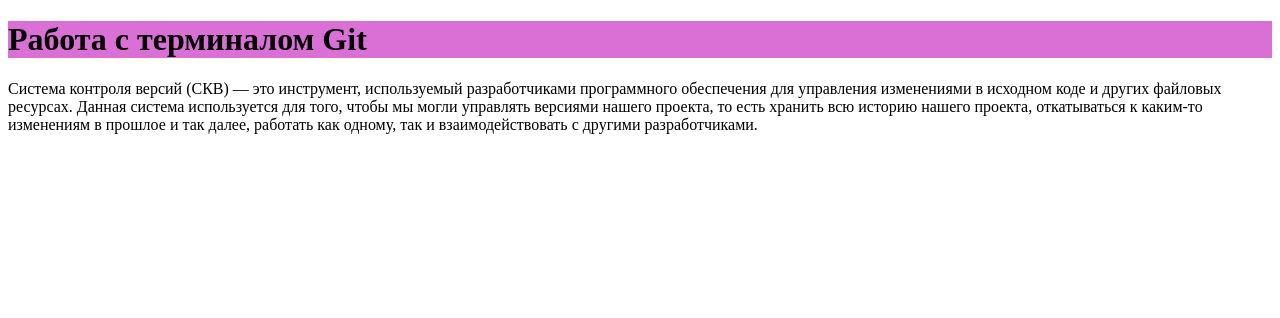
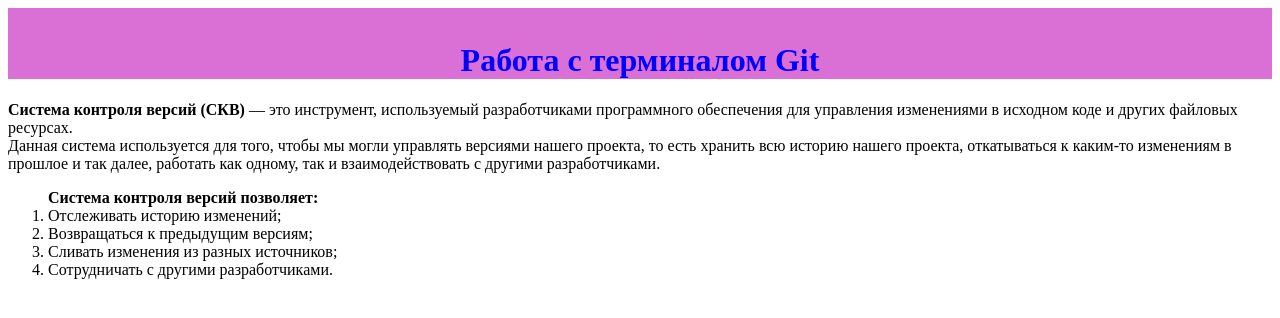
Before and after one commit to Sokol-24/Module-6-git, a plain HTML site: page index.html in a window 1280 px wide. Drawn offline with Linux system fonts and the light colour scheme.

Commit message:
Добавление текста и стилей

```diff
--- a/css/style.css
+++ b/css/style.css
@@ -1,4 +1,10 @@
 /* Здесь будут все стили проекта */
 header {
     background-color: orchid;
+    padding-top: 1%;
 }
+
+h1 {
+    color: blue;
+    text-align: center;
+}
--- a/index.html
+++ b/index.html
@@ -1,18 +1,33 @@
 <!DOCTYPE html>
 <html lang="en">
+
 <head>
     <meta charset="UTF-8">
     <meta name="viewport" content="width=device-width, initial-scale=1.0">
     <link rel="stylesheet" href="./css/style.css">
     <title>Document</title>
 </head>
+
 <body>
     <header>
         <h1>Работа с терминалом Git</h1>
     </header>
-    <main>
-        Система контроля версий (СКВ) — это инструмент, используемый разработчиками программного обеспечения для управления изменениями в исходном коде и других файловых ресурсах.
-Данная система используется для того, чтобы мы могли управлять версиями нашего проекта, то есть хранить всю историю нашего проекта, откатываться к каким-то изменениям в прошлое и так далее, работать как одному, так и взаимодействовать с другими разработчиками.
+    <main> <p>
+        <b>Система контроля версий (СКВ)</b> — это инструмент, используемый разработчиками программного обеспечения для
+        управления изменениями в исходном коде и других файловых ресурсах.<br/>
+        Данная система используется для того, чтобы мы могли управлять версиями нашего проекта, то есть хранить всю
+        историю нашего проекта, откатываться к каким-то изменениям в прошлое и так далее, работать как одному, так и
+        взаимодействовать с другими разработчиками.
+    </p>
+    <p>
+<ol><b>Система контроля версий позволяет:</b>
+    <li>Отслеживать историю изменений;</li>
+    <li>Возвращаться к предыдущим версиям;</li>
+    <li>Сливать изменения из разных источников;</li>
+    <li>Сотрудничать с другими разработчиками.</li>
+</ol>
+    </p>
     </main>
 </body>
+
 </html>
```
